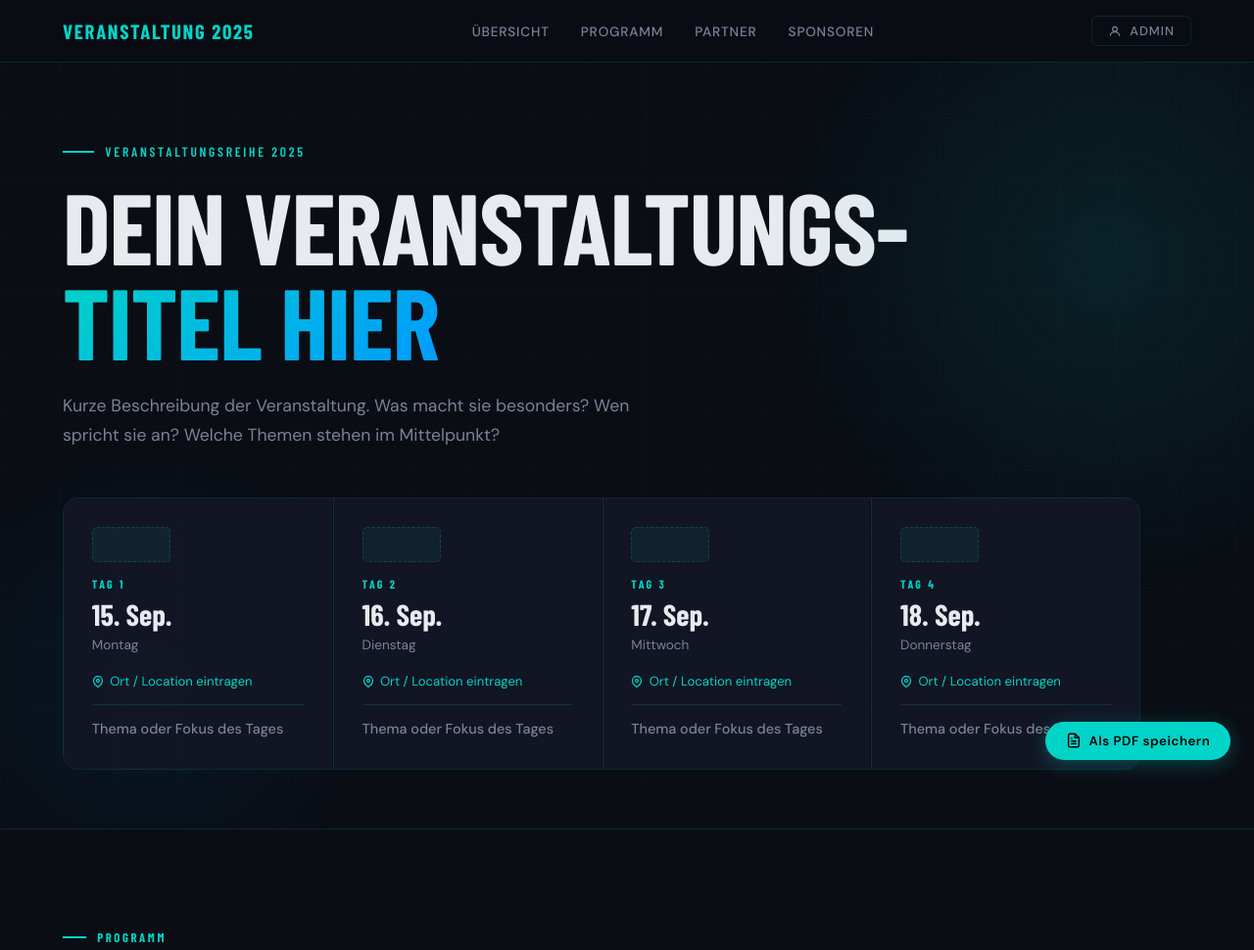
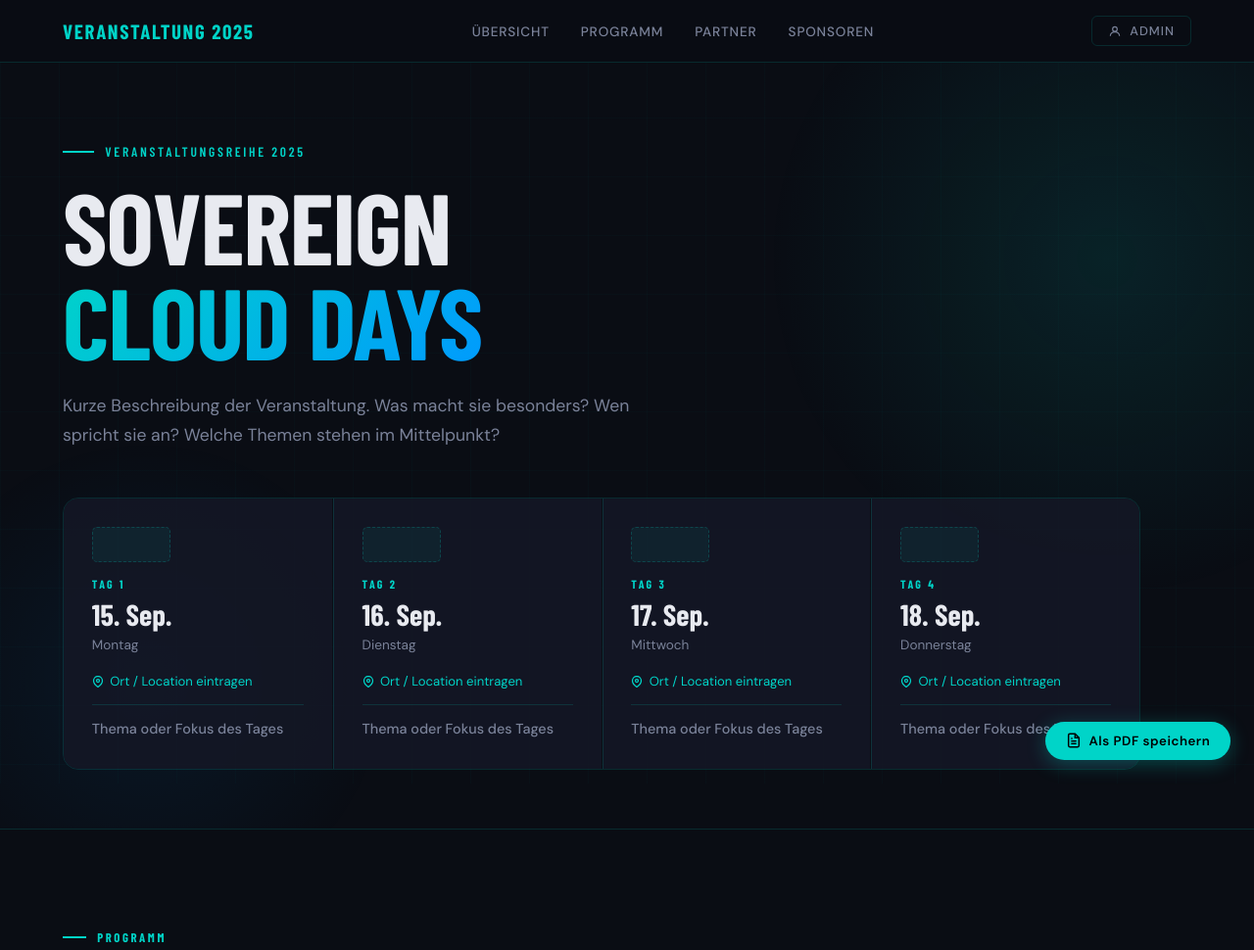
Before and after one commit to DSeastsidefab/sovereign-cloud-days, a plain HTML site: page index.html in a window 1280 px wide. Shown: the top 970 px of the page at 98% size. Drawn offline with nearby package versions, Linux system fonts and the light colour scheme; a web font is replaced by a local one.

Commit message:
Admin-Panel: Inhalte aktualisiert (1.4.2026, 16:06:49)

```diff
--- a/index.html
+++ b/index.html
@@ -413,52 +413,226 @@ footer{border-top:1px solid var(--border);padding:2.5rem 5vw;display:flex;justif
    DEFAULT DATA
 ════════════════════════════════════════════════════ */
 const DEFAULTS = {
-  nav_titel:"VERANSTALTUNG 2025",
-  event_label:"Veranstaltungsreihe 2025",
-  titel_z1:"DEIN VERANSTALTUNGS-",
-  titel_z2:"TITEL HIER",
-  untertitel:"Kurze Beschreibung der Veranstaltung. Was macht sie besonders? Wen spricht sie an? Welche Themen stehen im Mittelpunkt?",
-  footer:"Veranstaltungsreihe 2025 · Kontakt eintragen · impressum@beispiel.de",
-  tage:[
-    {tag_nr:"Tag 1",datum:"15. Sep.",wochentag:"Montag",ort:"Ort / Location eintragen",thema:"Thema oder Fokus des Tages",logo_url:""},
-    {tag_nr:"Tag 2",datum:"16. Sep.",wochentag:"Dienstag",ort:"Ort / Location eintragen",thema:"Thema oder Fokus des Tages",logo_url:""},
-    {tag_nr:"Tag 3",datum:"17. Sep.",wochentag:"Mittwoch",ort:"Ort / Location eintragen",thema:"Thema oder Fokus des Tages",logo_url:""},
-    {tag_nr:"Tag 4",datum:"18. Sep.",wochentag:"Donnerstag",ort:"Ort / Location eintragen",thema:"Thema oder Fokus des Tages",logo_url:""},
+  "nav_titel": "VERANSTALTUNG 2025",
+  "event_label": "Veranstaltungsreihe 2025",
+  "titel_z1": "Sovereign",
+  "titel_z2": "Cloud Days",
+  "untertitel": "Kurze Beschreibung der Veranstaltung. Was macht sie besonders? Wen spricht sie an? Welche Themen stehen im Mittelpunkt?",
+  "footer": "Veranstaltungsreihe 2025 · Kontakt eintragen · impressum@beispiel.de",
+  "tage": [
+    {
+      "tag_nr": "Tag 1",
+      "datum": "15. Sep.",
+      "wochentag": "Montag",
+      "ort": "Ort / Location eintragen",
+      "thema": "Thema oder Fokus des Tages",
+      "logo_url": ""
+    },
+    {
+      "tag_nr": "Tag 2",
+      "datum": "16. Sep.",
+      "wochentag": "Dienstag",
+      "ort": "Ort / Location eintragen",
+      "thema": "Thema oder Fokus des Tages",
+      "logo_url": ""
+    },
+    {
+      "tag_nr": "Tag 3",
+      "datum": "17. Sep.",
+      "wochentag": "Mittwoch",
+      "ort": "Ort / Location eintragen",
+      "thema": "Thema oder Fokus des Tages",
+      "logo_url": ""
+    },
+    {
+      "tag_nr": "Tag 4",
+      "datum": "18. Sep.",
+      "wochentag": "Donnerstag",
+      "ort": "Ort / Location eintragen",
+      "thema": "Thema oder Fokus des Tages",
+      "logo_url": ""
+    }
   ],
-  programm:[
-    {tag_index:0,zeit:"09:00 Uhr",titel:"Eröffnung & Begrüßung",beschr:"Willkommen und Überblick über den Tag",art:"Eröffnung"},
-    {tag_index:0,zeit:"10:00 Uhr",titel:"Keynote: Thema eintragen",beschr:"Name des Referenten / der Referentin",art:"Keynote"},
-    {tag_index:0,zeit:"11:30 Uhr",titel:"Workshop-Block A",beschr:"Beschreibung des Workshops",art:"Workshop"},
-    {tag_index:0,zeit:"13:00 Uhr",titel:"Mittagspause",beschr:"",art:"Pause"},
-    {tag_index:0,zeit:"14:00 Uhr",titel:"Panel-Diskussion",beschr:"Thema der Diskussionsrunde",art:"Panel"},
-    {tag_index:1,zeit:"09:00 Uhr",titel:"Tagesmoderator*in",beschr:"Begrüßung und Agenda des zweiten Tages",art:"Eröffnung"},
-    {tag_index:1,zeit:"10:00 Uhr",titel:"Keynote: Thema eintragen",beschr:"Name des Referenten / der Referentin",art:"Keynote"},
-    {tag_index:1,zeit:"11:30 Uhr",titel:"Workshop-Block B",beschr:"Beschreibung des Workshops",art:"Workshop"},
-    {tag_index:1,zeit:"14:00 Uhr",titel:"Pitch-Session",beschr:"Vorstellungen und Kurzpräsentationen",art:"Pitch"},
-    {tag_index:2,zeit:"09:30 Uhr",titel:"Impulsvortrag",beschr:"Thema und Speaker eintragen",art:"Vortrag"},
-    {tag_index:2,zeit:"11:00 Uhr",titel:"Breakout-Sessions",beschr:"Parallele Themensessions",art:"Workshop"},
-    {tag_index:2,zeit:"14:00 Uhr",titel:"Netzwerk-Nachmittag",beschr:"Freies Networking mit Ausstellung",art:"Netzwerk"},
-    {tag_index:3,zeit:"09:00 Uhr",titel:"Zusammenfassung & Ausblick",beschr:"Rückblick auf die Veranstaltungsreihe",art:"Eröffnung"},
-    {tag_index:3,zeit:"10:30 Uhr",titel:"Abschluss-Keynote",beschr:"Abschließende Keynote – Speaker eintragen",art:"Keynote"},
-    {tag_index:3,zeit:"12:00 Uhr",titel:"Abschlussfeier",beschr:"Gemeinsamer Ausklang und Verabschiedung",art:"Event"},
+  "programm": [
+    {
+      "tag_index": 0,
+      "zeit": "09:00 Uhr",
+      "titel": "Eröffnung & Begrüßung",
+      "beschr": "Willkommen und Überblick über den Tag",
+      "art": "Eröffnung"
+    },
+    {
+      "tag_index": 0,
+      "zeit": "10:00 Uhr",
+      "titel": "Keynote: Thema eintragen",
+      "beschr": "Name des Referenten / der Referentin",
+      "art": "Keynote"
+    },
+    {
+      "tag_index": 0,
+      "zeit": "11:30 Uhr",
+      "titel": "Workshop-Block A",
+      "beschr": "Beschreibung des Workshops",
+      "art": "Workshop"
+    },
+    {
+      "tag_index": 0,
+      "zeit": "13:00 Uhr",
+      "titel": "Mittagspause",
+      "beschr": "",
+      "art": "Pause"
+    },
+    {
+      "tag_index": 0,
+      "zeit": "14:00 Uhr",
+      "titel": "Panel-Diskussion",
+      "beschr": "Thema der Diskussionsrunde",
+      "art": "Panel"
+    },
+    {
+      "tag_index": 1,
+      "zeit": "09:00 Uhr",
+      "titel": "Tagesmoderator*in",
+      "beschr": "Begrüßung und Agenda des zweiten Tages",
+      "art": "Eröffnung"
+    },
+    {
+      "tag_index": 1,
+      "zeit": "10:00 Uhr",
+      "titel": "Keynote: Thema eintragen",
+      "beschr": "Name des Referenten / der Referentin",
+      "art": "Keynote"
+    },
+    {
+      "tag_index": 1,
+      "zeit": "11:30 Uhr",
+      "titel": "Workshop-Block B",
+      "beschr": "Beschreibung des Workshops",
+      "art": "Workshop"
+    },
+    {
+      "tag_index": 1,
+      "zeit": "14:00 Uhr",
+      "titel": "Pitch-Session",
+      "beschr": "Vorstellungen und Kurzpräsentationen",
+      "art": "Pitch"
+    },
+    {
+      "tag_index": 2,
+      "zeit": "09:30 Uhr",
+      "titel": "Impulsvortrag",
+      "beschr": "Thema und Speaker eintragen",
+      "art": "Vortrag"
+    },
+    {
+      "tag_index": 2,
+      "zeit": "11:00 Uhr",
+      "titel": "Breakout-Sessions",
+      "beschr": "Parallele Themensessions",
+      "art": "Workshop"
+    },
+    {
+      "tag_index": 2,
+      "zeit": "14:00 Uhr",
+      "titel": "Netzwerk-Nachmittag",
+      "beschr": "Freies Networking mit Ausstellung",
+      "art": "Netzwerk"
+    },
+    {
+      "tag_index": 3,
+      "zeit": "09:00 Uhr",
+      "titel": "Zusammenfassung & Ausblick",
+      "beschr": "Rückblick auf die Veranstaltungsreihe",
+      "art": "Eröffnung"
+    },
+    {
+      "tag_index": 3,
+      "zeit": "10:30 Uhr",
+      "titel": "Abschluss-Keynote",
+      "beschr": "Abschließende Keynote – Speaker eintragen",
+      "art": "Keynote"
+    },
+    {
+      "tag_index": 3,
+      "zeit": "12:00 Uhr",
+      "titel": "Abschlussfeier",
+      "beschr": "Gemeinsamer Ausklang und Verabschiedung",
+      "art": "Event"
+    }
   ],
-  partner:[
-    {name:"Partner 1",rolle:"Hauptorganisator",logo_url:""},
-    {name:"Partner 2",rolle:"Mitorganisator",logo_url:""},
-    {name:"Partner 3",rolle:"Kooperationspartner",logo_url:""},
-    {name:"Partner 4",rolle:"Kooperationspartner",logo_url:""},
-    {name:"Partner 5",rolle:"Kooperationspartner",logo_url:""},
-    {name:"Partner 6",rolle:"Unterstützer",logo_url:""},
+  "partner": [
+    {
+      "name": "Partner 1",
+      "rolle": "Hauptorganisator",
+      "logo_url": ""
+    },
+    {
+      "name": "Partner 2",
+      "rolle": "Mitorganisator",
+      "logo_url": ""
+    },
+    {
+      "name": "Partner 3",
+      "rolle": "Kooperationspartner",
+      "logo_url": ""
+    },
+    {
+      "name": "Partner 4",
+      "rolle": "Kooperationspartner",
+      "logo_url": ""
+    },
+    {
+      "name": "Partner 5",
+      "rolle": "Kooperationspartner",
+      "logo_url": ""
+    },
+    {
+      "name": "Partner 6",
+      "rolle": "Unterstützer",
+      "logo_url": ""
+    }
   ],
-  sponsoren:[
-    {name:"Hauptsponsor",stufe:"gold",logo_url:""},
-    {name:"Goldsponsor 2",stufe:"gold",logo_url:""},
-    {name:"Silbersponsor 1",stufe:"silver",logo_url:""},
-    {name:"Silbersponsor 2",stufe:"silver",logo_url:""},
-    {name:"Silbersponsor 3",stufe:"silver",logo_url:""},
-    {name:"Bronzesponsor 1",stufe:"bronze",logo_url:""},
-    {name:"Bronzesponsor 2",stufe:"bronze",logo_url:""},
-    {name:"Bronzesponsor 3",stufe:"bronze",logo_url:""},
+  "sponsoren": [
+    {
+      "name": "Hauptsponsor",
+      "stufe": "gold",
+      "logo_url": ""
+    },
+    {
+      "name": "Goldsponsor 2",
+      "stufe": "gold",
+      "logo_url": ""
+    },
+    {
+      "name": "Silbersponsor 1",
+      "stufe": "silver",
+      "logo_url": ""
+    },
+    {
+      "name": "Silbersponsor 2",
+      "stufe": "silver",
+      "logo_url": ""
+    },
+    {
+      "name": "Silbersponsor 3",
+      "stufe": "silver",
+      "logo_url": ""
+    },
+    {
+      "name": "Bronzesponsor 1",
+      "stufe": "bronze",
+      "logo_url": ""
+    },
+    {
+      "name": "Bronzesponsor 2",
+      "stufe": "bronze",
+      "logo_url": ""
+    },
+    {
+      "name": "Bronzesponsor 3",
+      "stufe": "bronze",
+      "logo_url": ""
+    }
   ]
 };
 
```
